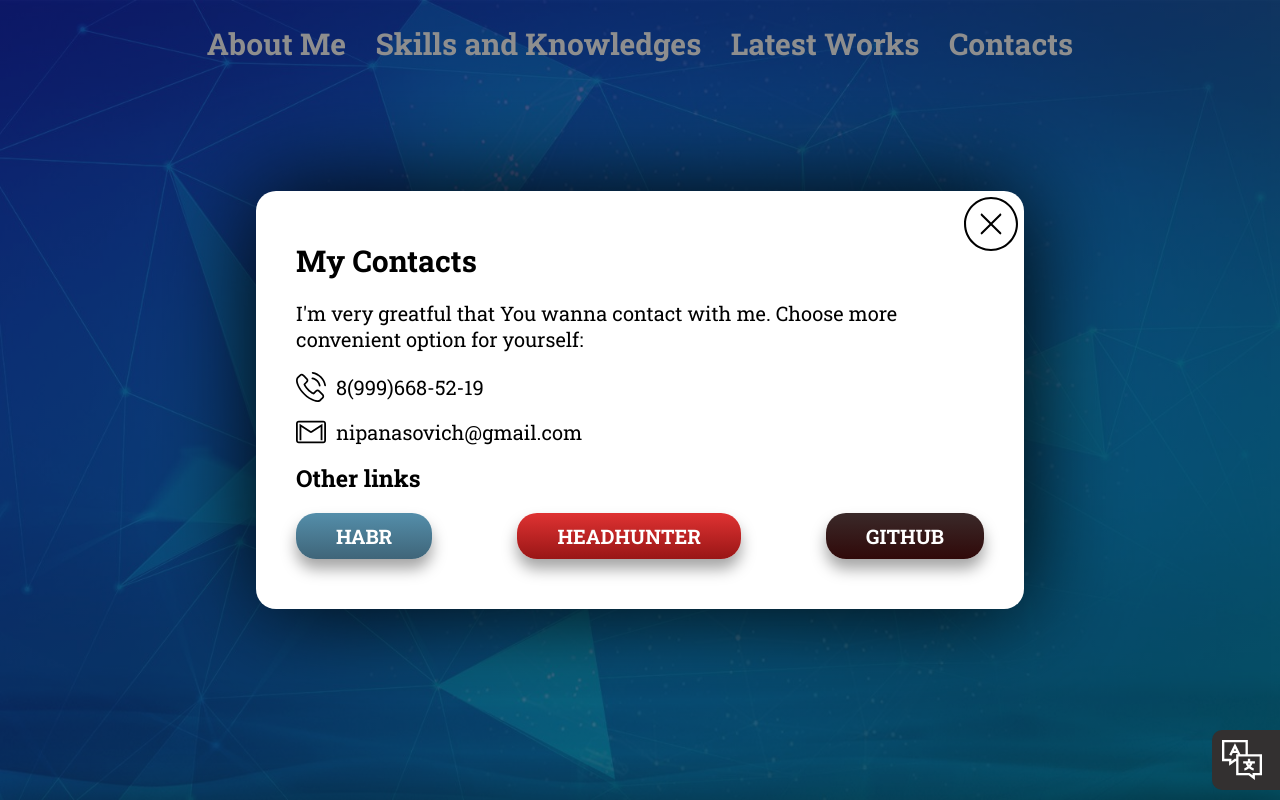
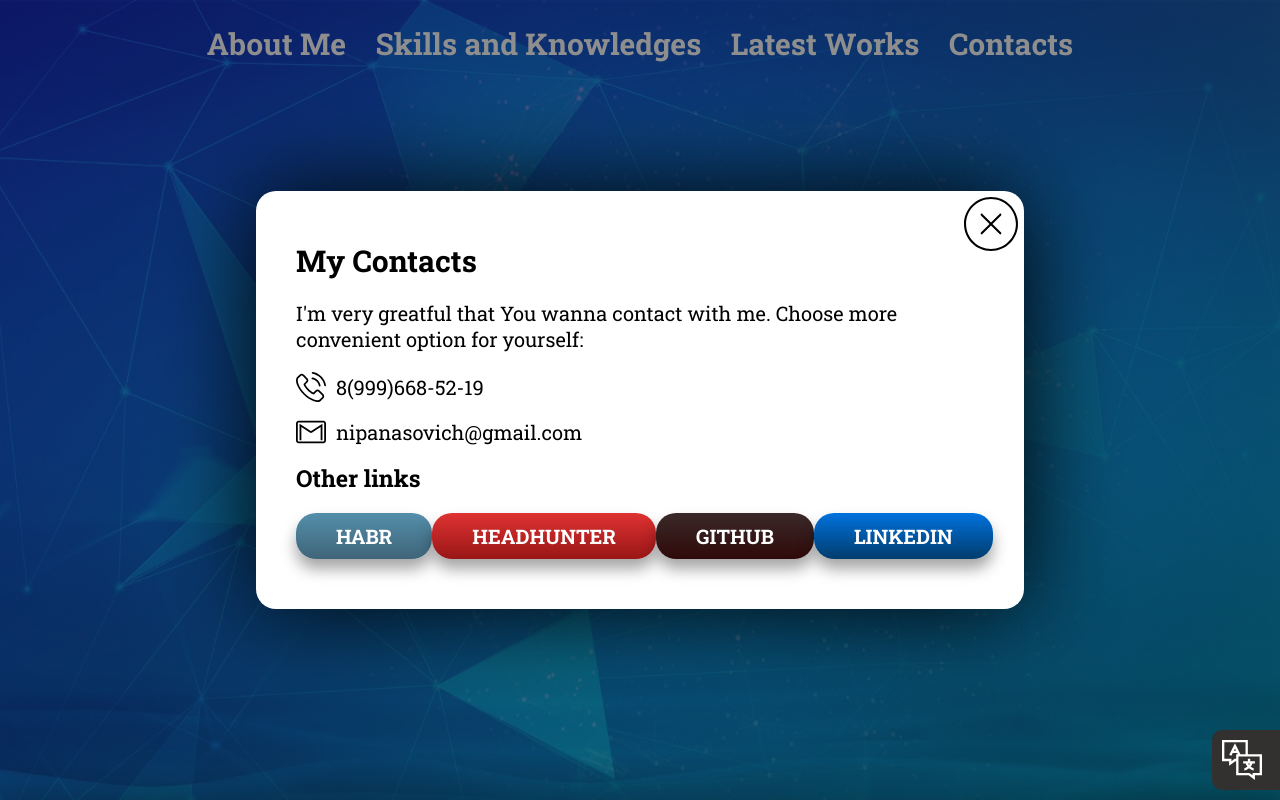
Before and after one commit to nipanasovich/nipanasovich.github.io, a React (Create React App) app: page / in a window 1280 px wide. Both pictures are taken after a click on the item "Contacts". Shown: the top 800 px of the page. Built offline with nearby package versions, Linux system fonts and the light colour scheme.

Commit message:
added linkedin button

```diff
--- a/src/components/PopUpContacts.js
+++ b/src/components/PopUpContacts.js
@@ -60,6 +60,17 @@ const PopUpContacts = ({lang, isPopUpOpened, popUpSwitch}) => {
                             <p className="pop-up-contacts__button pop-up-contacts__button--git">github</p>
                         </a>
                     </li>
+                    <li className="pop-up-contacts__list--item-other" >
+                        <a
+                            className="pop-up-contacts__button--link"
+                            href="https://www.linkedin.com/in/nikita-panasovich-079b6b174/"
+                            target="_blank"
+                            rel="noopener noreferrer"
+                        >
+                            <p className="pop-up-contacts__button pop-up-contacts__button--linkedin">LinkedIn</p>
+                        </a>
+                    </li>
+
                 </ul>
 
                 <button className="pop-up-contacts__button-close" onClick = {() => popUpSwitch()}></button>
--- a/src/css/main.css
+++ b/src/css/main.css
@@ -463,6 +463,10 @@ html {
 
 .pop-up-contacts__button--link {
   text-decoration: none;
+}
+
+.pop-up-contacts__button--linkedin {
+  background: linear-gradient(to top, #013c6d, #0072dd);
 }
 
 .pop-up-contacts__button:hover {
--- a/src/sass/layout/_popUpContacts.scss
+++ b/src/sass/layout/_popUpContacts.scss
@@ -33,6 +33,10 @@
 
         &--link {
             text-decoration: none;
+        }
+
+        &--linkedin {
+            background: linear-gradient(to top, rgb(1, 60, 109),rgb(0, 114, 221));
         }
 
         &:hover {
```
Also changed, not shown: 3 other files (tests, documents, lock files or other folders).
